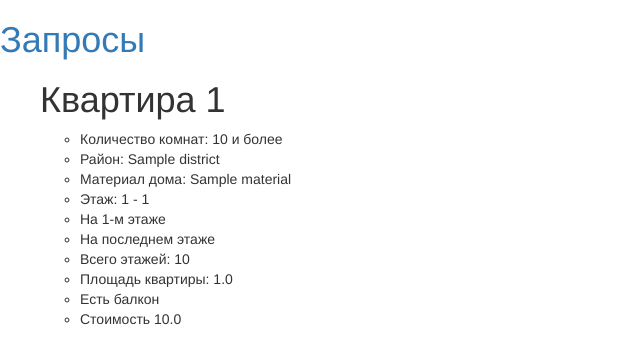
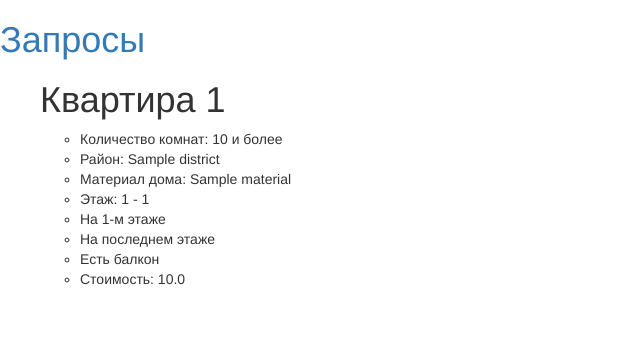
Before and after one commit to rjena/ApartmentPrices, a Django app: page /1/ in a window 1280 px wide. Shown: the top 364 px of the page, without its empty margins (0-640 px from the left). Run offline with Django 3.2, Linux system fonts and the light colour scheme; tables that the repository leaves empty hold one stand-in row (values such as "Sample post"); parts of the project's set-up code (start-up, migrations or seed data) failed here and were passed over; some libraries are stand-ins or nearby versions; some web fonts are replaced.

Commit message:
delete total_floors, area

```diff
--- a/ApartmentPrices/admin.py
+++ b/ApartmentPrices/admin.py
@@ -4,13 +4,13 @@ from .models import Apartment, Room, Floor, Material, District
 class ApartmentAdmin(admin.ModelAdmin):
     fieldsets = [
     	('Информация о доме', {
-    		'fields': ('h_dstr', 'h_mtrl', 'total_floors')
+    		'fields': ('h_dstr', 'h_mtrl')
     	}),
     	('Информация о квартире', {
-    		'fields': (('ap_floor', 'first_floor', 'last_floor'), ('area', 'room_no', 'balcony'), 'price')
+    		'fields': (('ap_floor', 'first_floor', 'last_floor'), ('room_no', 'balcony'), 'price')
     	}),
     ]
-    list_display = ('id', 'h_dstr', 'h_mtrl', 'total_floors', 'ap_floor', 'first_floor', 'last_floor', 'area', 'room_no', 'balcony', 'price')
+    list_display = ('id', 'h_dstr', 'h_mtrl', 'ap_floor', 'first_floor', 'last_floor', 'room_no', 'balcony', 'price')
     list_filter = ['h_dstr', 'room_no', 'price']
 
 admin.site.register(Apartment, ApartmentAdmin)
--- a/ApartmentPrices/forms.py
+++ b/ApartmentPrices/forms.py
@@ -7,4 +7,5 @@ class ApartmentForm(forms.ModelForm):
     class Meta:
         model = Apartment
         fields = ('room_no', 'h_dstr', 'h_mtrl',
-            'first_floor', 'last_floor', 'ap_floor', 'area', 'balcony',)
+                  'balcony', 'ap_floor',
+                  'first_floor', 'last_floor',)
--- a/ApartmentPrices/models.py
+++ b/ApartmentPrices/models.py
@@ -41,9 +41,7 @@ class Apartment(models.Model):
     first_floor = models.BooleanField(verbose_name=u"На 1-м этаже?")
     last_floor = models.BooleanField(verbose_name=u"На последнем этаже?")
     balcony = models.BooleanField(default=False, verbose_name=u"Есть балкон?")
-    total_floors = models.IntegerField(default=5, verbose_name=u"Всего этажей")
     ap_floor = models.ForeignKey(Floor, on_delete=models.CASCADE, verbose_name=u"Этаж")
-    area = models.FloatField(verbose_name=u"Площадь квартиры")
     h_mtrl = models.ForeignKey(Material, on_delete=models.CASCADE, verbose_name=u"Материал дома")
     h_dstr = models.ForeignKey(District, on_delete=models.CASCADE, verbose_name=u"Район")
     price = models.FloatField(verbose_name=u"Стоимость")
--- a/ApartmentPrices/templates/ApartmentPrices/detail.html
+++ b/ApartmentPrices/templates/ApartmentPrices/detail.html
@@ -16,9 +16,7 @@
         <li>Этаж: {{ apartment.ap_floor }}</li>
         {% if apartment.first_floor %}<li>На 1-м этаже</li>{% endif %}
         {% if apartment.last_floor %}<li>На последнем этаже</li>{% endif %}
-        <li>Всего этажей: {{ apartment.total_floors }}</li>
-        <li>Площадь квартиры: {{ apartment.area }}</li>
         {% if apartment.balcony %}<li>Есть балкон</li>{% endif %}
-        <li>Стоимость {{ apartment.price }}</li>
+        <li>Стоимость: {{ apartment.price }}</li>
     </ul>
 </ul>
```
Also changed, not shown: ApartmentPrices/migrations/0006_auto_20180506_0051.py (added).
